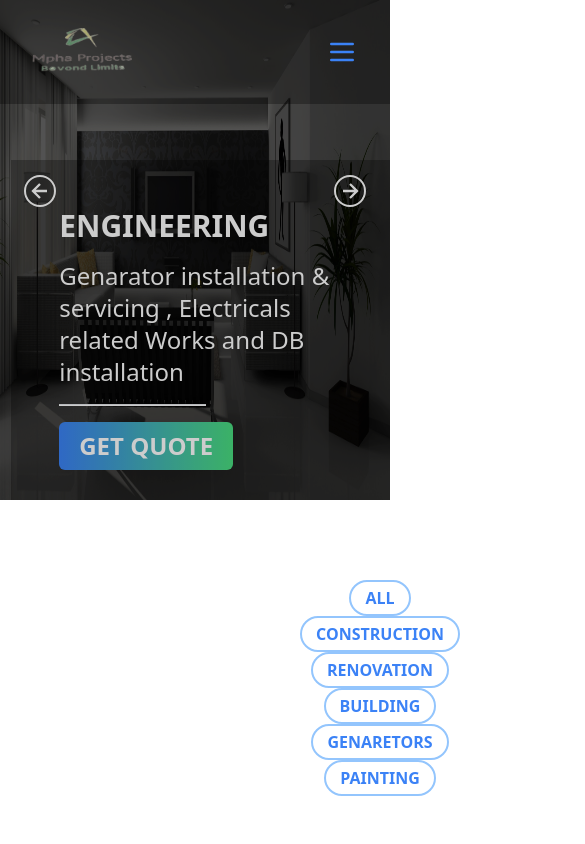
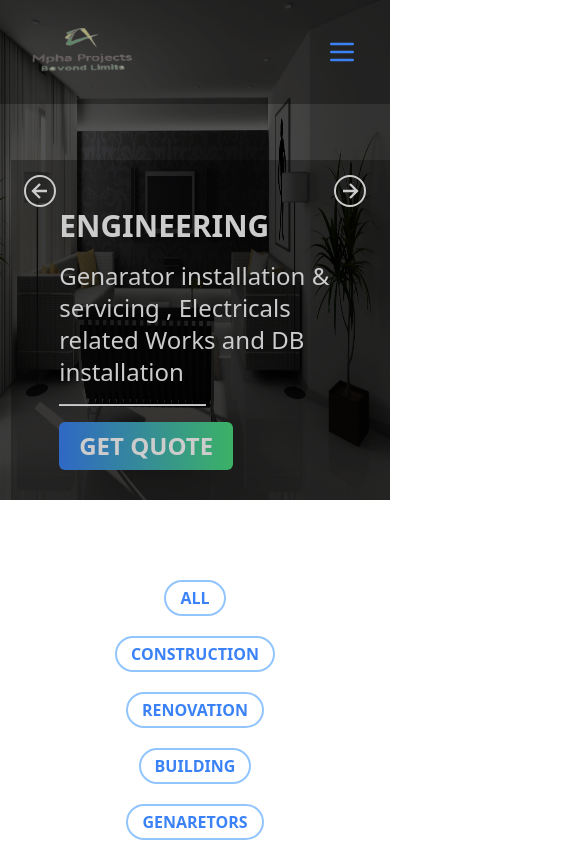
Before and after one commit to banele303/mphaax, a Next.js app: page /projects in a window 390 px wide. Shown: the top 844 px of the page, 585 px wide, since content can reach past the window. Built offline with nearby package versions, Linux system fonts and the light colour scheme; a web font is replaced by a local one.

Commit message:
Update projects.js

```diff
--- a/pages/projects.js
+++ b/pages/projects.js
@@ -15,7 +15,7 @@ const projects = () => {
 
      <Hero/>
 
-      <div className="flex md:space-y-4 w-[760px] flex-col md:flex-row justify-between pt-[5rem]  mb-[4rem] items-center mx-auto">
+      <div className="flex md:space-y-4 md:w-[760px] space-y-5 flex-col md:flex-row justify-between pt-[5rem]  mb-[4rem] items-center mx-auto">
         <div className="md:pt-3">
           <Button >ALL</Button>
         </div>
```
